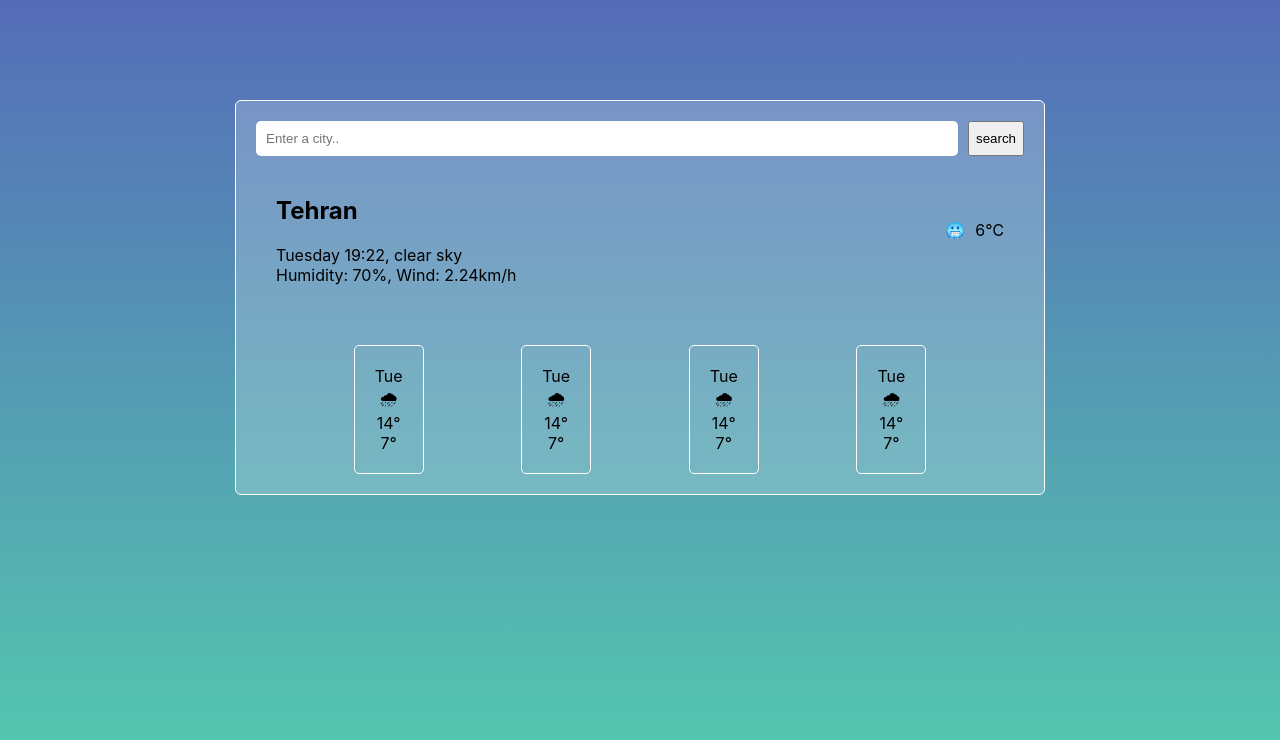
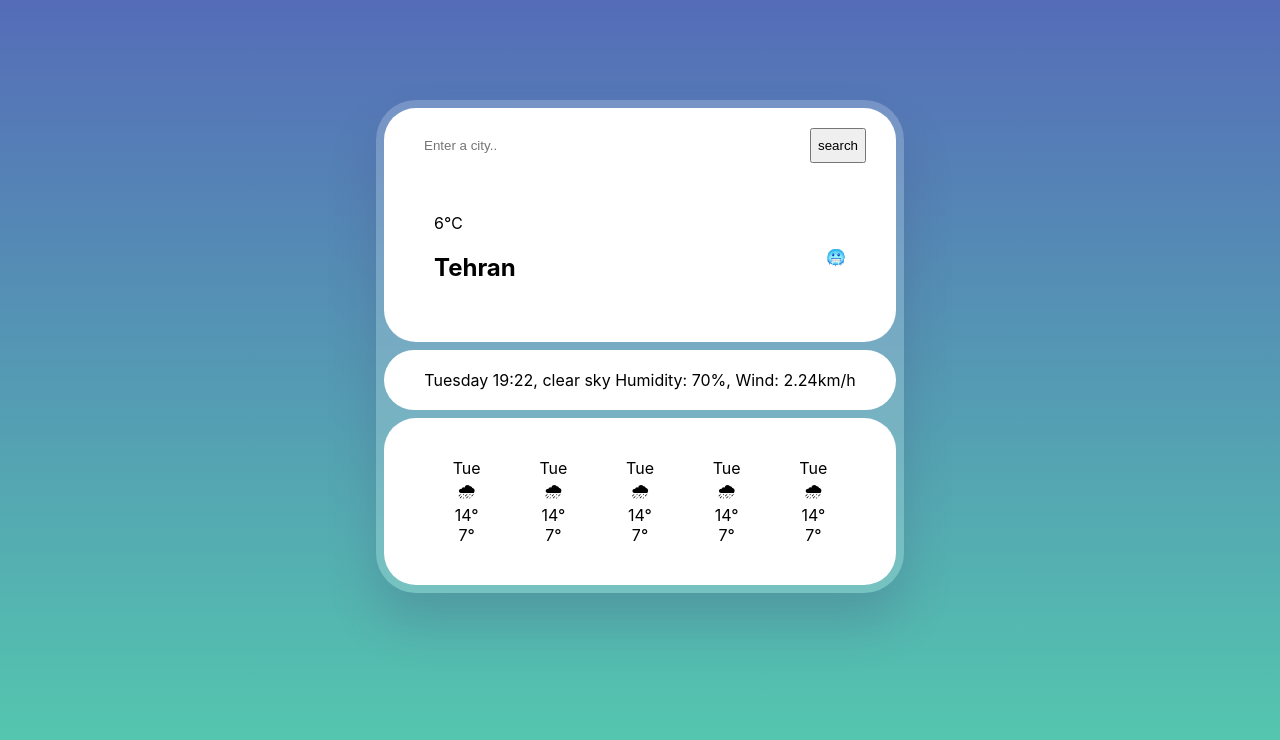
Before and after one commit to hastiatarod/check-weather, a React (Create React App) app: page / in a window 1280 px wide. Shown: the top 740 px of the page. Built offline with nearby package versions, Linux system fonts and the light colour scheme.

Commit message:
changed UI

```diff
--- a/src/App.css
+++ b/src/App.css
@@ -9,17 +9,33 @@
 }
 
 .appContainer{
-  max-width: 60%;
+  max-width: 40%;
   background-color: #ffffff33;
-  border-radius: 6px;
-  border: 1px solid white;
+  border-radius: 40px;
+  box-shadow: 0 30px 50px #41326433;
   margin: 100px auto;
-  padding: 20px;
+  padding: 8px 8px;
+}
+.box-1{
+  background-color: white;
+  padding: 20px 30px;
+  border-radius: 32px;
+}
+.box-2{
+  margin-top: 8px;
+  background-color: white;
+  padding: 20px 30px;
+  border-radius: 32px;
+}
+.box-3{
+  margin-top: 8px;
+  background-color: white;
+  padding: 20px 30px;
+  border-radius: 32px;
 }
 .searchContainer{
   display: flex;
   gap: 10px;
-
 }
 .searchContainer input{
   flex: 1;
@@ -30,23 +46,30 @@
 .city-info-container{
   display: flex;
   justify-content: space-between;
-  padding: 20px;
+  margin-top: 30px;
+
 }
 .info{
-
+  flex: 1;
+  border-radius: 8px;
+  padding: 20px;
   display: flex;
   flex-direction: column;
   text-align: left;
+
 }
 .degree{
   display: flex;
   gap: 10px;
   align-items: center;
+  border-radius: 8px;
+  padding: 20px;
+}
+
+.forecastBox{
+  display: flex;
+  justify-content: space-evenly;
 }
 .forecast{
-  margin-top: 40px;
-  border: 1px solid white;
-  border-radius: 5px;
   padding: 20px;
-
 }
--- a/src/App.js
+++ b/src/App.js
@@ -2,25 +2,29 @@
 import './App.css';
 import SearchEngine from "./searchEngine";
 import CityInfo from "./cityInfo";
+import CurrentDay from "./currentDay";
 import Forecast from "./forecast";
+
 
 
 function App() {
   return (
     <div className="App">
       <div className='appContainer'>
-      <SearchEngine></SearchEngine>
-      <CityInfo></CityInfo>
-      <div style={{display: `flex`, justifyContent:`space-evenly`}}>
-        <Forecast></Forecast>
-        <Forecast></Forecast>
-        <Forecast></Forecast>
-        <Forecast></Forecast>
+        <div className='box-1'>
+          <SearchEngine></SearchEngine>
+          <CityInfo></CityInfo>
+        </div>
+        <div className='box-2'>
+        <CurrentDay></CurrentDay>
+        </div>
+        <div className='box-3'>
+      <Forecast></Forecast>
       </div>
+      </div>
+    </div>
 
-      </div>
 
-    </div>
   );
 }
 
--- a/src/cityInfo.js
+++ b/src/cityInfo.js
@@ -3,16 +3,11 @@ export default function CityInfo(){
     return(
         <div className="city-info-container">
             <div className="info">
+                <div>6℃</div>
                 <h2>Tehran</h2>
-                <div>
-                    Tuesday 19:22, clear sky
-                    <br></br>
-                    Humidity: 70%, Wind: 2.24km/h
-                </div>
             </div>
             <div className="degree">
                 <div>🥶</div>
-                <div>6℃</div>
             </div>
         </div>
 
--- /dev/null
+++ b/src/currentDay.js
@@ -0,0 +1,8 @@
+import React from "react";
+export default function CurrentDay(){
+    return(
+        <div>
+            Tuesday 19:22, clear sky
+Humidity: 70%, Wind: 2.24km/h
+        </div>
+    );}
--- a/src/forecast.js
+++ b/src/forecast.js
@@ -1,6 +1,7 @@
 import React from "react";
 export default function Forecast(){
     return(
+        <div className="forecastBox">
         <div className="forecast">
             <div>Tue</div>
             <div>🌧</div>
@@ -9,6 +10,39 @@ export default function Forecast(){
                 <div>7°</div>
             </div>
         </div>
+        <div className="forecast">
+            <div>Tue</div>
+            <div>🌧</div>
+            <div>
+                <div>14°</div>
+                <div>7°</div>
+            </div>
+        </div>
+        <div className="forecast">
+            <div>Tue</div>
+            <div>🌧</div>
+            <div>
+                <div>14°</div>
+                <div>7°</div>
+            </div>
+        </div>
+        <div className="forecast">
+            <div>Tue</div>
+            <div>🌧</div>
+            <div>
+                <div>14°</div>
+                <div>7°</div>
+            </div>
+        </div>
+        <div className="forecast">
+            <div>Tue</div>
+            <div>🌧</div>
+            <div>
+                <div>14°</div>
+                <div>7°</div>
+            </div>
+        </div>
+        </div>
 
     );
 }
```
